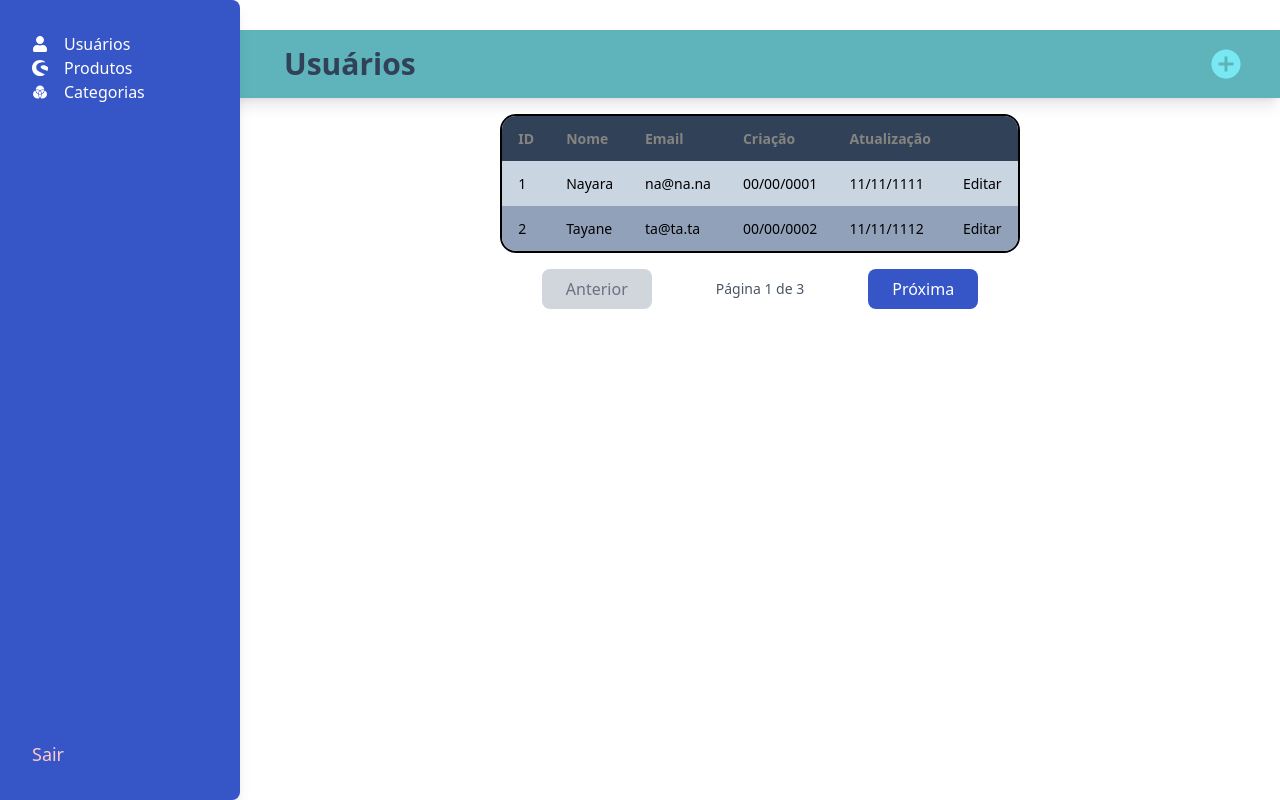
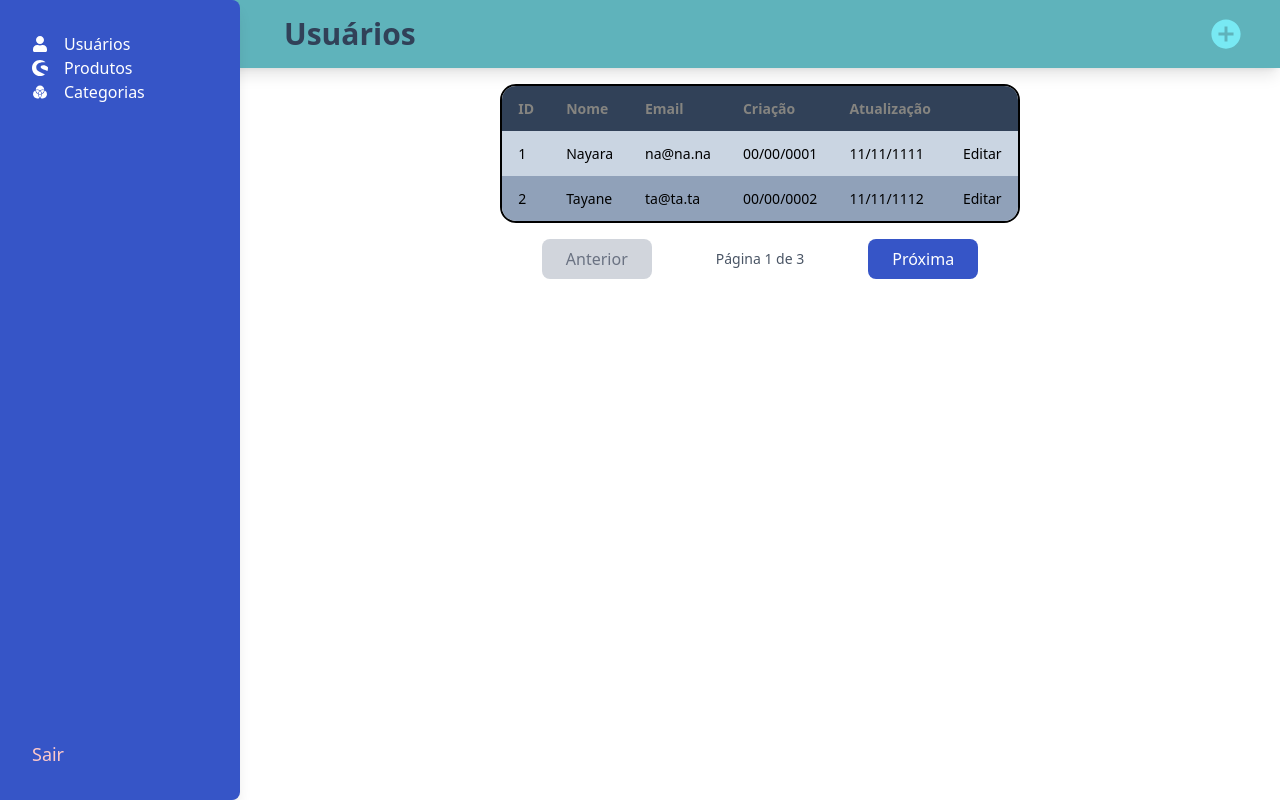
Before and after one commit to do5-5anto5/MSoR, a React (Vite) app: page /dashboard in a window 1280 px wide. Built offline with nearby package versions, Linux system fonts and the light colour scheme.

Commit message:
refactor: remove padding from dasboard Layout

```diff
--- a/src/pages/Dashboard/Login/components/Layout/Layout.jsx
+++ b/src/pages/Dashboard/Login/components/Layout/Layout.jsx
@@ -5,7 +5,7 @@ export default function Layout() {
   return (
     <>
       <Sidebar />
-      <main className="ml-60 py-7.5">
+      <main className="ml-60">
         <Outlet />
       </main>
     </>
```
